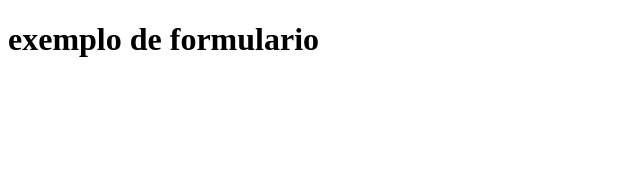
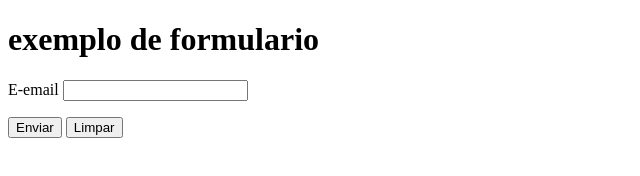
Before and after one commit to LukassilvaCarvalho/HTML-CSS, a plain HTML site: page DESAFIOS/formularios/forme004.html in a window 1280 px wide. Shown: the whole page, without its empty margins (0-640 px from the left). Drawn offline with Linux system fonts and the light colour scheme.

Commit message:
Update forme004.html

```diff
--- a/DESAFIOS/formularios/forme004.html
+++ b/DESAFIOS/formularios/forme004.html
@@ -8,6 +8,15 @@
 </head>
 <body>
     <h1>exemplo de formulario</h1>
-
+    <form action="" method="get">
+        <p>
+            <label for="iemail">E-email</label>
+            <input type="email" name="email" id="iemail">
+        </p>
+        <p>
+            <input type="submit" value="Enviar">
+            <input type="reset" value="Limpar">
+        </p>
+    </form>
 </body>
 </html>
```
